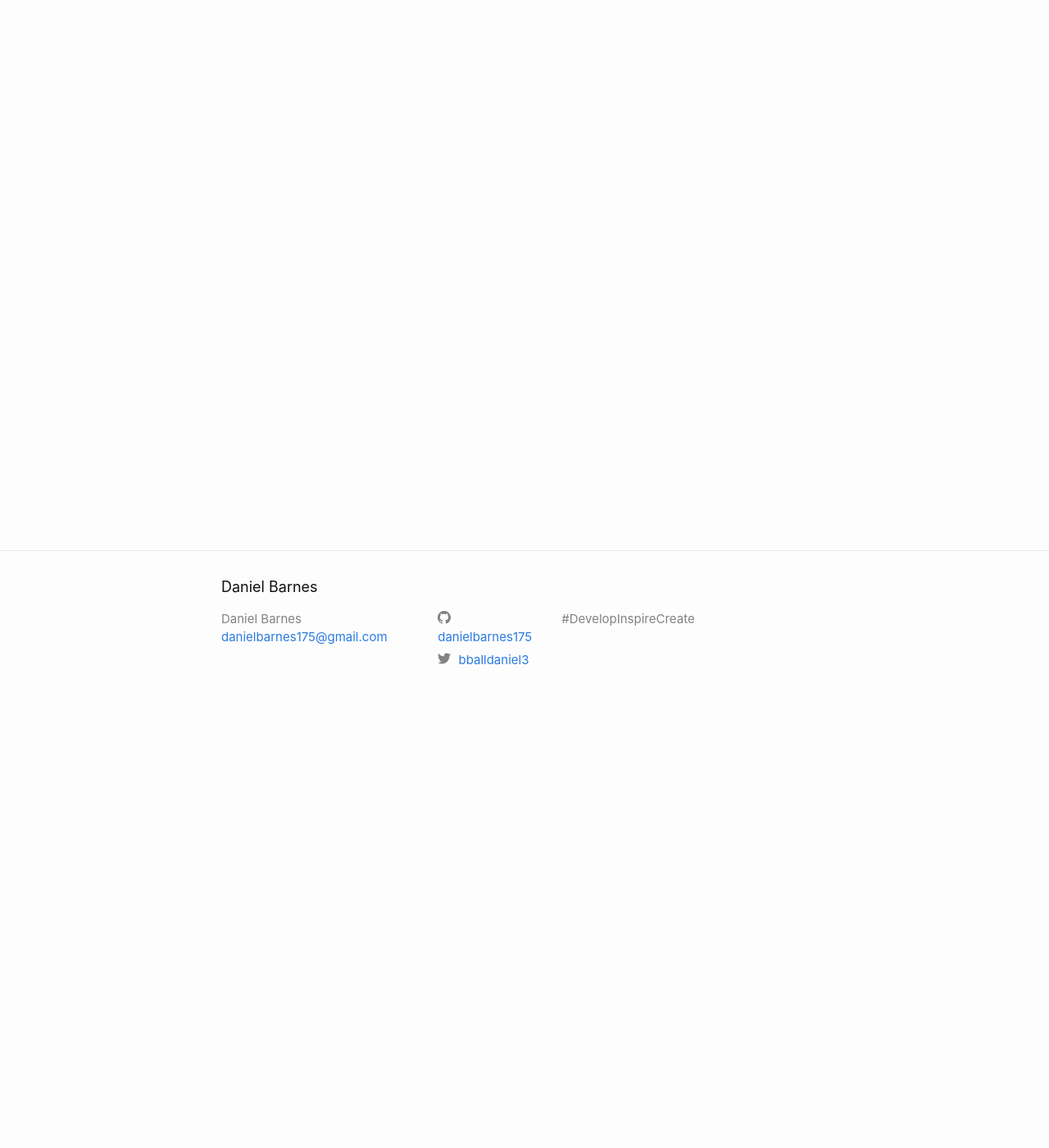
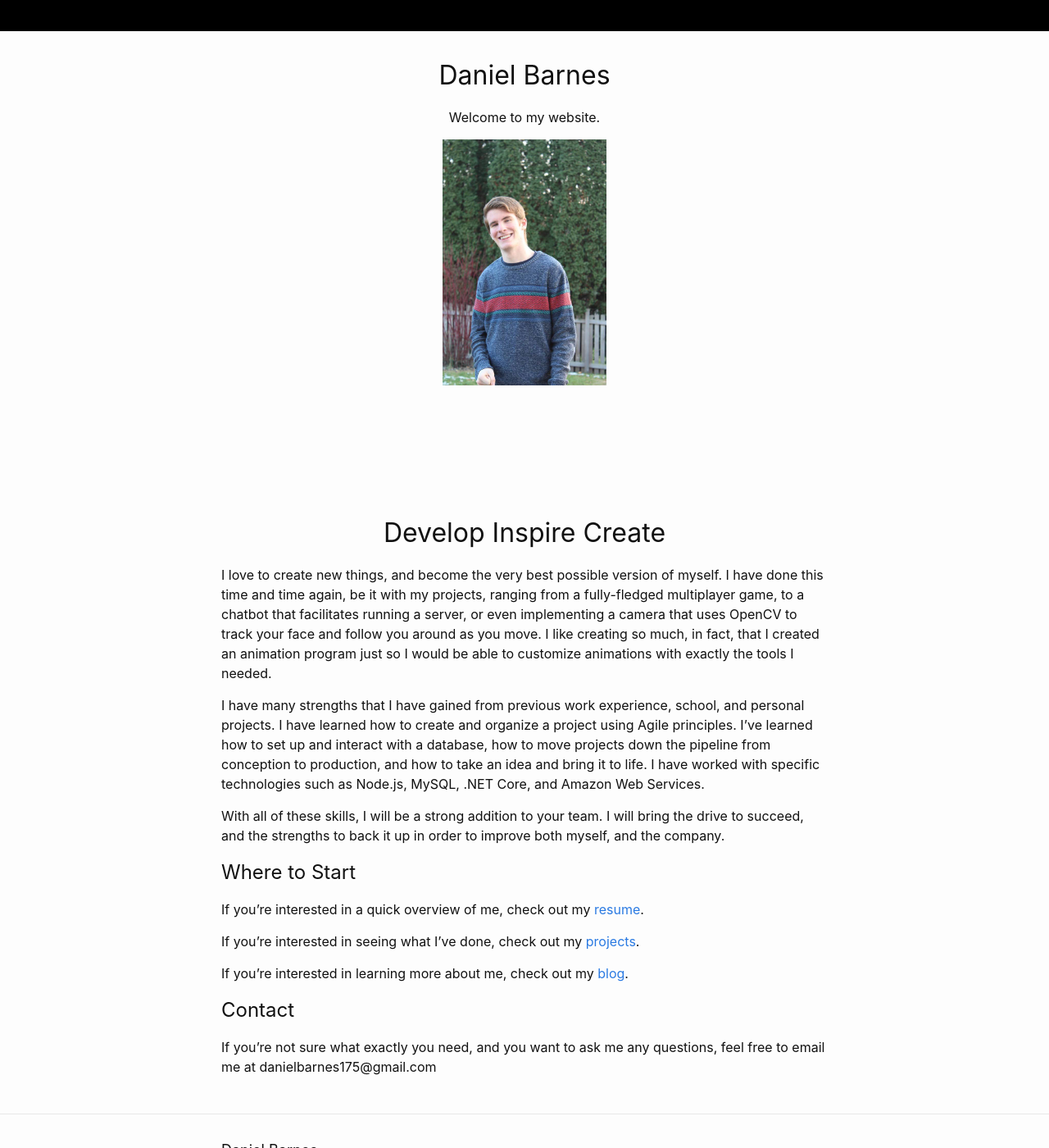
Before and after one commit to danielbarnes175/danielbarnes175.github.io, a Jekyll site: the page built from index.markdown, in a window 1280 px wide and 1400 px high, scrolled down 524 px. Shown: the whole window at 82% size. Built offline with Jekyll 4.4.1, drawn with Linux system fonts in a browser that asks for light colours.

Commit message:
Add content to index

```diff
--- /dev/null
+++ b/_layouts/defaultspace.html
@@ -0,0 +1,24 @@
+<!DOCTYPE html>
+<html lang="{{ page.lang | default: site.lang | default: "en" }}">
+
+  {%- include head.html -%}
+
+  <body>
+
+    {%- include header.html -%}
+    <div style="background: #000000; width: 100%; height: 500px; justify-content: center;">
+      <center>
+      <img src="assets/img/dic.png" alt="Develop Inspire Create" width=25%>
+      </center>
+    </div>
+    <main class="page-content" aria-label="Content">
+      <div class="wrapper">
+        {{ content }}
+      </div>
+    </main>
+
+    {%- include footer.html -%}
+
+  </body>
+
+</html>
--- a/_layouts/home.html
+++ b/_layouts/home.html
@@ -1,5 +1,5 @@
 ---
-layout: default
+layout: defaultspace
 ---
 
 <div class="home">
--- a/index.markdown
+++ b/index.markdown
@@ -4,5 +4,36 @@
 
 layout: home
 ---
+<div style="text-align: center">
+    <h1>Daniel Barnes</h1>
+    <p>Welcome to my website.</p>
+    <img src="assets/img/profilepic.jpg" alt="A picture of me!" width="200"/>
+</div>
+ &nbsp;
 
-Welcome to my website.
+  &nbsp;
+
+   &nbsp;
+
+&nbsp;
+<div style="text-align: center">
+    <h1>Develop Inspire Create</h1>
+</div>
+
+I love to create new things, and become the very best possible version of myself. I have done this time and time again, be it with my projects, ranging from a fully-fledged multiplayer game, to a chatbot that facilitates running a server, or even implementing a camera that uses OpenCV to track your face and follow you around as you move. I like creating so much, in fact, that I created an animation program just so I would be able to customize animations with exactly the tools I needed.
+
+I have many strengths that I have gained from previous work experience, school, and personal projects. I have learned how to create and organize a project using Agile principles. I've learned how to set up and interact with a database, how to move projects down the pipeline from conception to production, and how to take an idea and bring it to life. I have worked with specific technologies such as Node.js, MySQL, .NET Core, and Amazon Web Services.
+
+With all of these skills, I will be a strong addition to your team. I will bring the drive to succeed, and the strengths to back it up in order to improve both myself, and the company.
+
+## Where to Start
+
+If you're interested in a quick overview of me, check out my [resume](resume).
+
+If you're interested in seeing what I've done, check out my [projects](portfolio).
+
+If you're interested in learning more about me, check out my [blog](blog).
+
+## Contact
+
+If you're not sure what exactly you need, and you want to ask me any questions, feel free to email me at danielbarnes175@gmail.com
```
Also changed, not shown: assets/img/dic.png (added), assets/img/profilepic.jpg (added).
